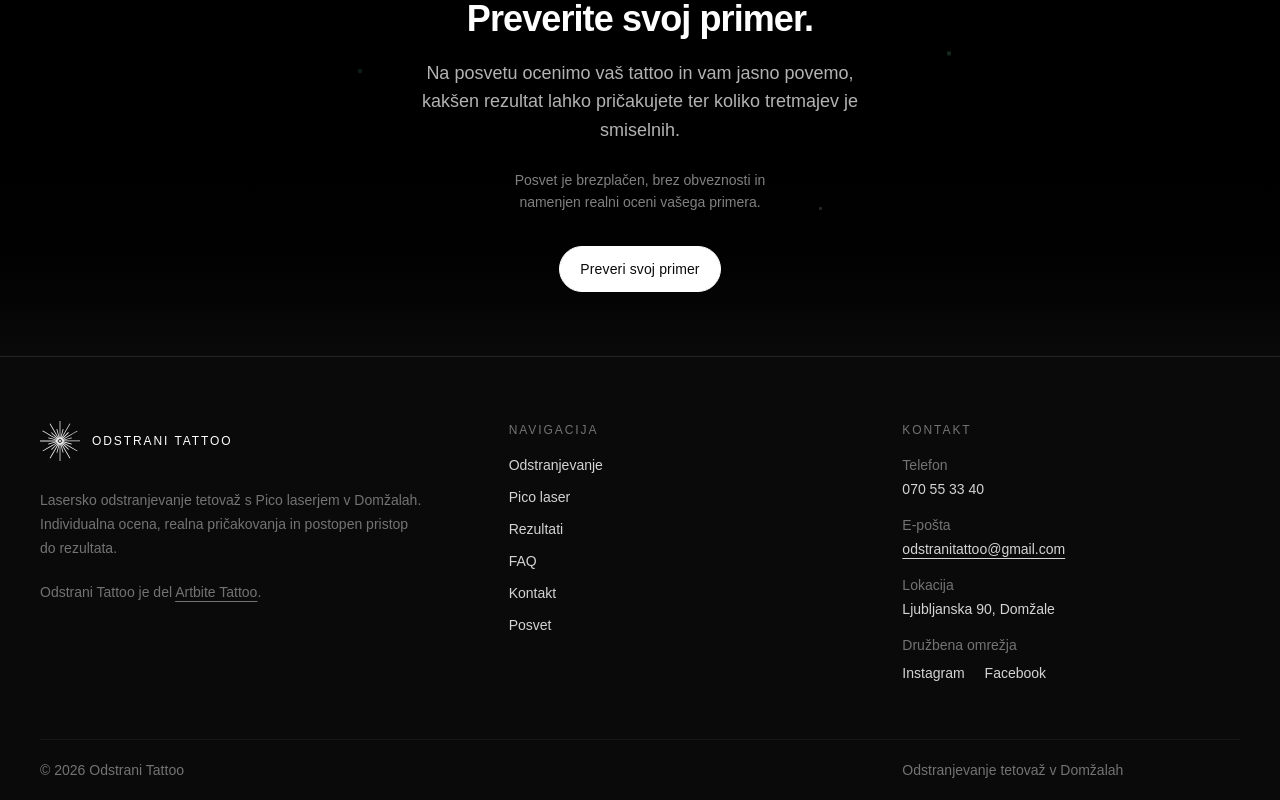
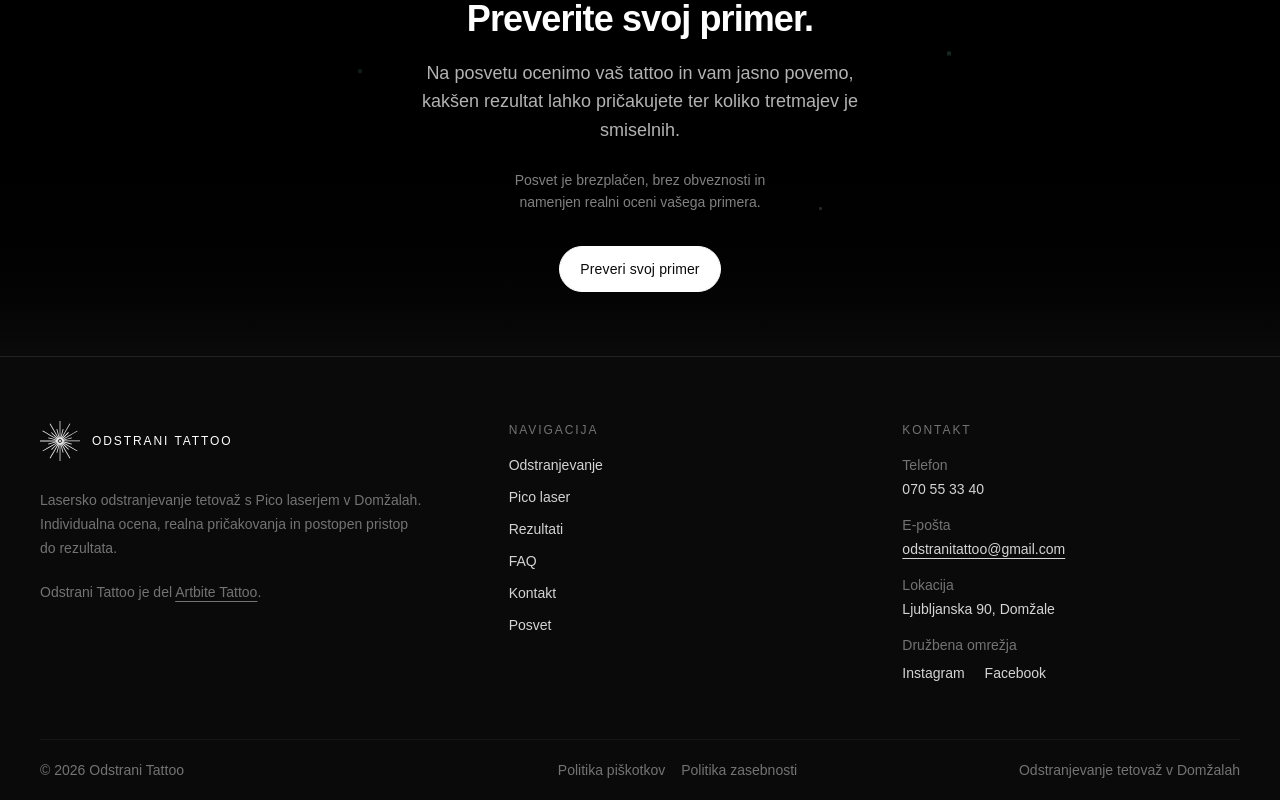
Before and after one commit to bauma-2026/odstranitattoo-next, a Next.js app: page / in a window 1280 px wide. Shown: the part 8710-9510 px from the top of the page. Built offline with nearby package versions, Linux system fonts and the light colour scheme; no server answers.

Commit message:
Add cookie policy page and footer legal links

```diff
--- a/components/layout/Footer.tsx
+++ b/components/layout/Footer.tsx
@@ -137,11 +137,31 @@ export default function Footer() {
       </div>
     </div>
 
-    <div className="grid gap-3 border-t border-white/5 py-5 text-sm text-neutral-500 sm:grid-cols-[1.1fr_0.9fr_0.9fr] sm:items-center lg:gap-14">
-      <p>© {new Date().getFullYear()} Odstrani Tattoo</p>
-      <div />
-      <p>Odstranjevanje tetovaž v Domžalah</p>
-    </div>
+   <div className="grid gap-3 border-t border-white/5 py-5 text-sm text-neutral-500 sm:grid-cols-[1.1fr_0.9fr_0.9fr] sm:items-center lg:gap-14">
+
+  <p>© {new Date().getFullYear()} Odstrani Tattoo</p>
+
+  {/* LEGAL LINKS */}
+  <div className="flex flex-wrap gap-4 sm:justify-center">
+    <Link
+      href="/piskotki"
+      className="transition-colors duration-200 hover:text-white"
+    >
+      Politika piškotkov
+    </Link>
+
+    <Link
+      href="/zasebnost"
+      className="transition-colors duration-200 hover:text-white"
+    >
+      Politika zasebnosti
+    </Link>
+  </div>
+
+  <p className="sm:text-right">
+    Odstranjevanje tetovaž v Domžalah
+  </p>
+</div>
   </Container>
 </footer>
   );
```
